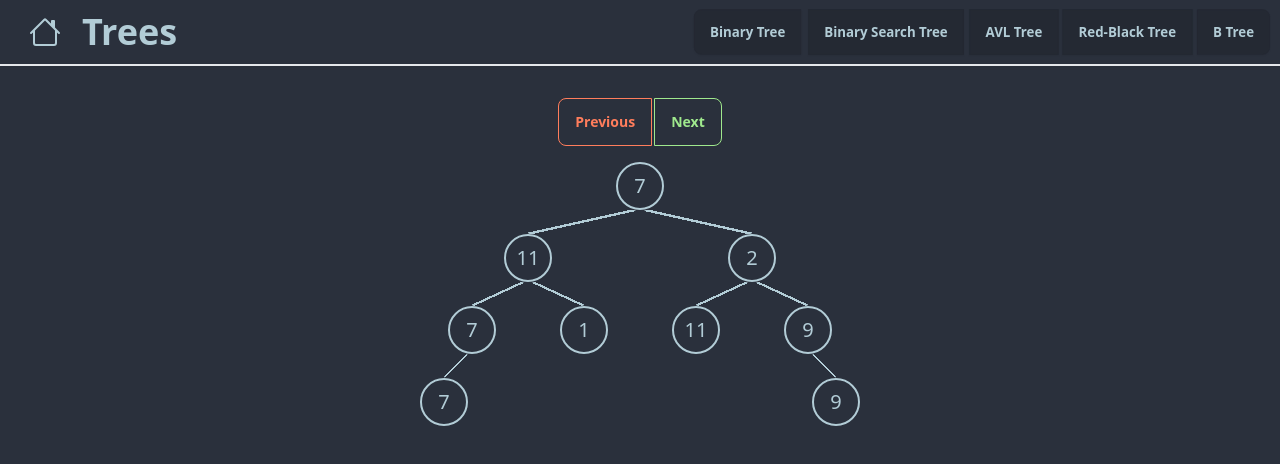
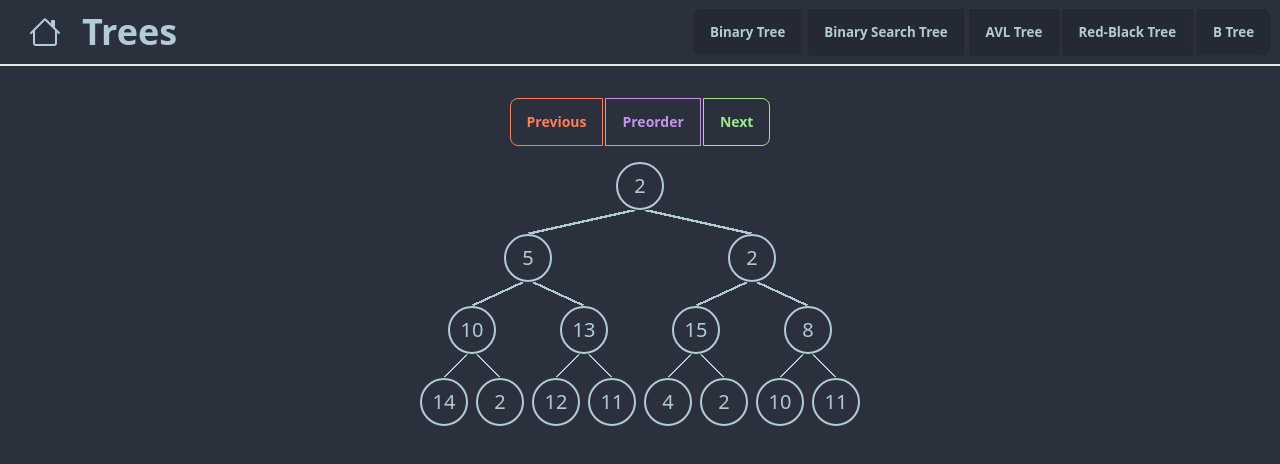
Before and after one commit to alexespejo/dsa-visualizer, a Svelte app: page /trees/binary_tree in a window 1280 px wide. Shown: the top 464 px of the page. Built offline with nearby package versions, Linux system fonts and the light colour scheme.

Commit message:
preorder test

```diff
--- a/src/routes/Trees/BinaryTree.svelte
+++ b/src/routes/Trees/BinaryTree.svelte
@@ -9,7 +9,31 @@
 
  import RecursiveNode1 from "../../components/Trees/RecursiveNode1.svelte";
 
- let aTree: number[] = [7, 11, 2, 7, 1, 11, 9, 7, -1, -1, -1, -1, -1, -1, 9];
+ function generateRandomList(capacity: number): number[] {
+  const list: number[] = [];
+  for (let i = 0; i < capacity; i++) {
+   const randomNumber = Math.floor(Math.random() * (capacity - 1)) + 2;
+   list.push(randomNumber);
+  }
+  return list;
+ }
+
+ let aTree: number[] = generateRandomList(15);
+ let traversal: number[] = [];
+ //  let aTree: number[] = [7, 11, 2, 7, 1, 11, 9, 7, -1, -1, -1, -1, -1, -1, 9];
+ function preorder() {
+  let list: number[] = [];
+  function preorderHelper(index: number) {
+   if (index >= aTree.length || aTree[index] === -1) {
+    return;
+   }
+   list.push(index);
+   preorderHelper(2 * index + 1);
+   preorderHelper(2 * index + 2);
+  }
+  preorderHelper(0);
+  traversal = list;
+ }
 
  function next() {
   marker.update((value: number) => {
@@ -30,9 +54,13 @@
 
 <Layout dataStructure="TR">
  <Controls>
+  {traversal}
   <div class="join space-x-0.5">
    <Button on:click={previous} color="secondary" styles="join-item"
     >Previous</Button
+   >
+   <Button on:click={preorder} color="accent" styles="join-item"
+    >Preorder</Button
    >
    <Button on:click={next} color="primary" styles="join-item">Next</Button>
   </div>
```
